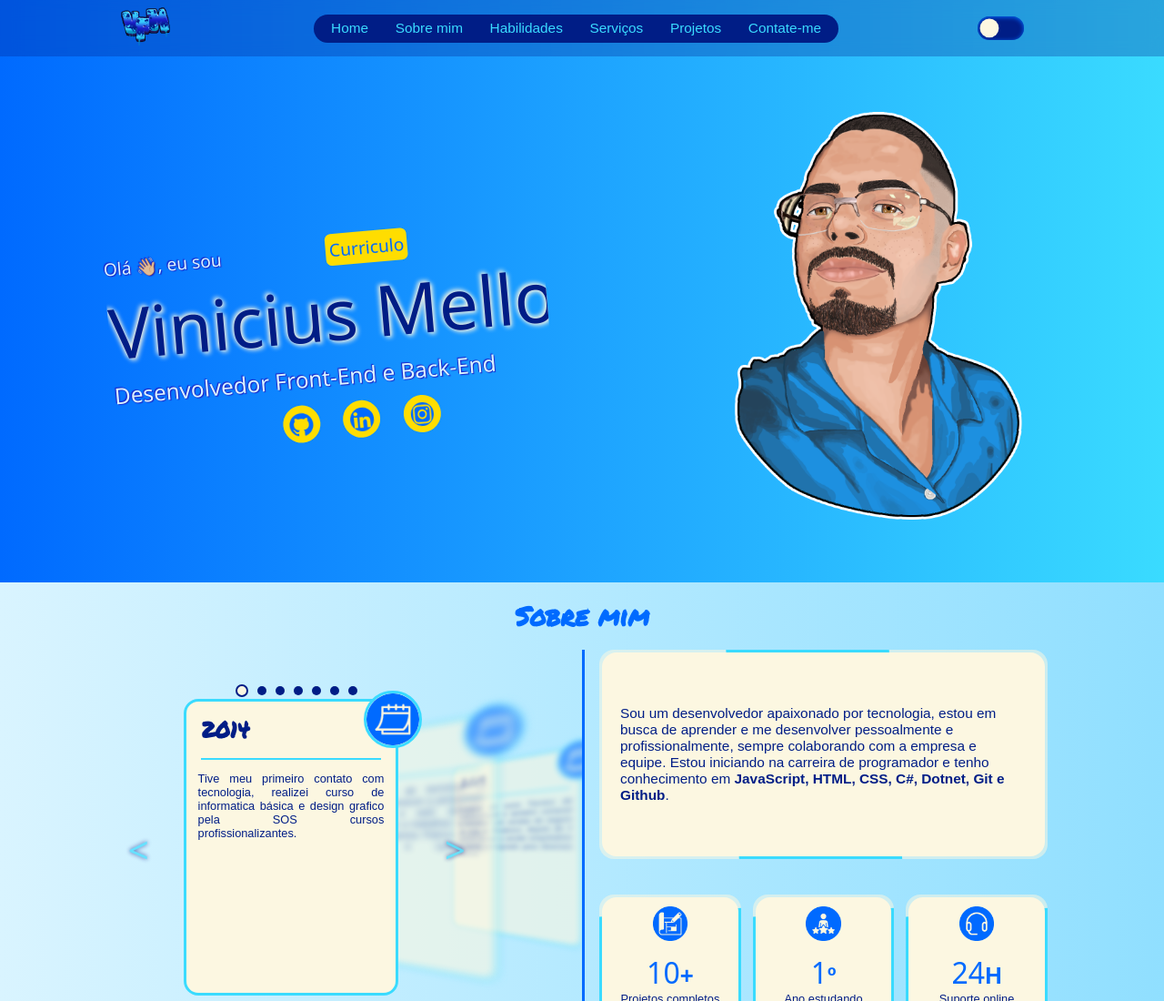
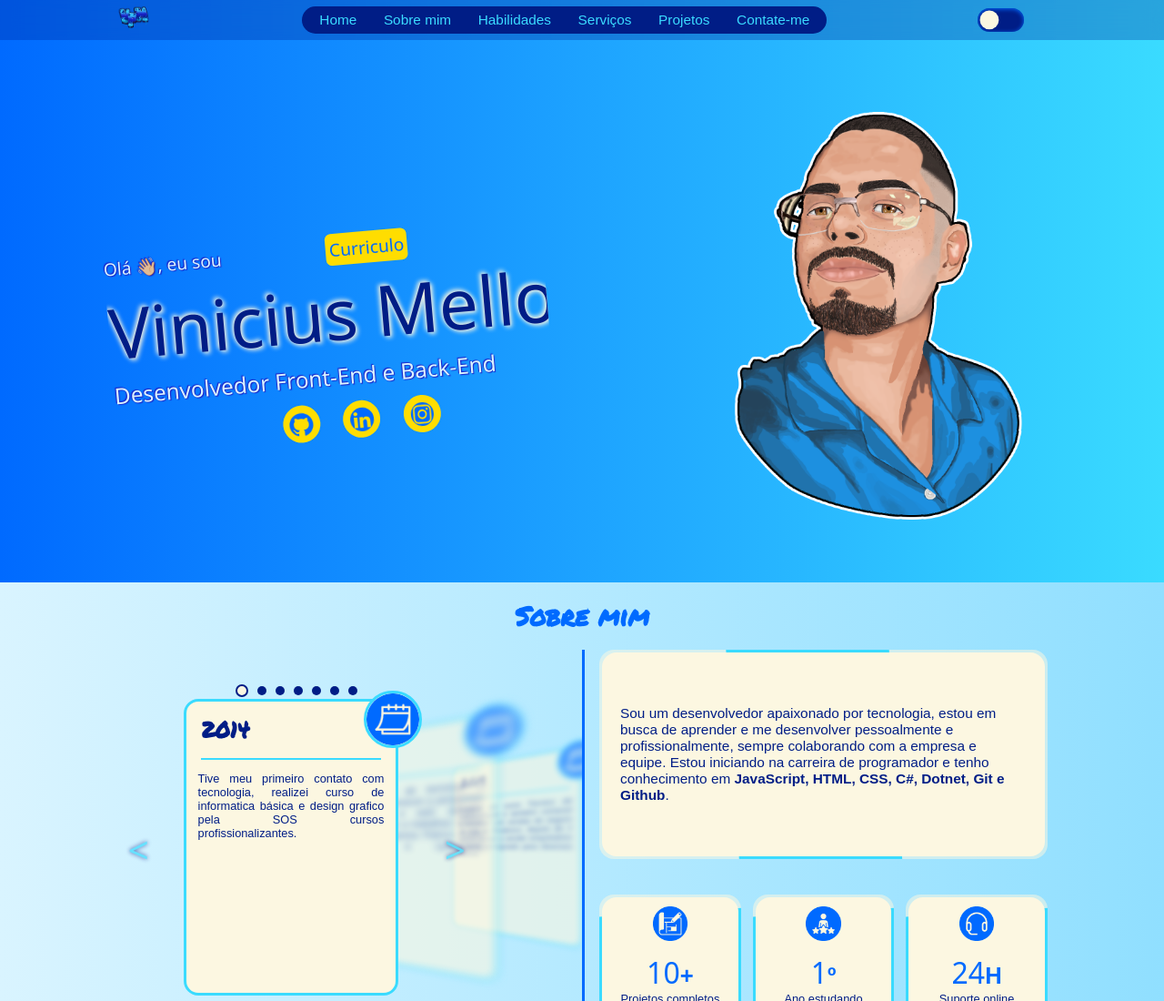
Before and after one commit to ViniciusFelicianoMello/Portifolio, a plain HTML site: page index.html in a window 1280 px wide. Shown: the top 1100 px of the page at 91% size. Drawn offline with Linux system fonts and the light colour scheme; a web font is replaced by a local one.

Commit message:
Add files via upload

```diff
--- a/style/header.css
+++ b/style/header.css
@@ -12,7 +12,7 @@
     }
 
     .cabecalho_img {
-        width: 5vw;
+        width: 3vw;
         margin-left: 10vw;
     }
 
```
